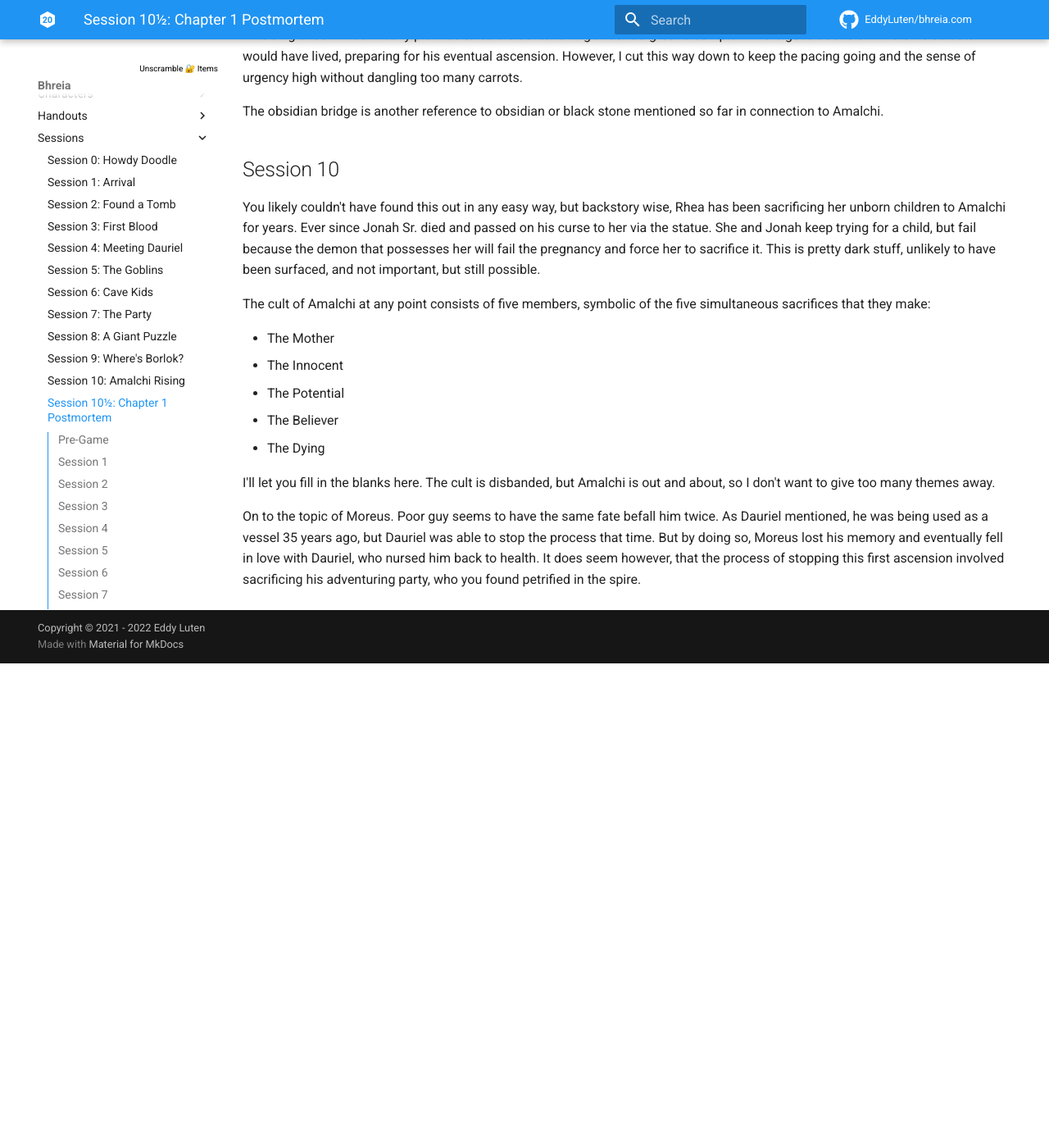
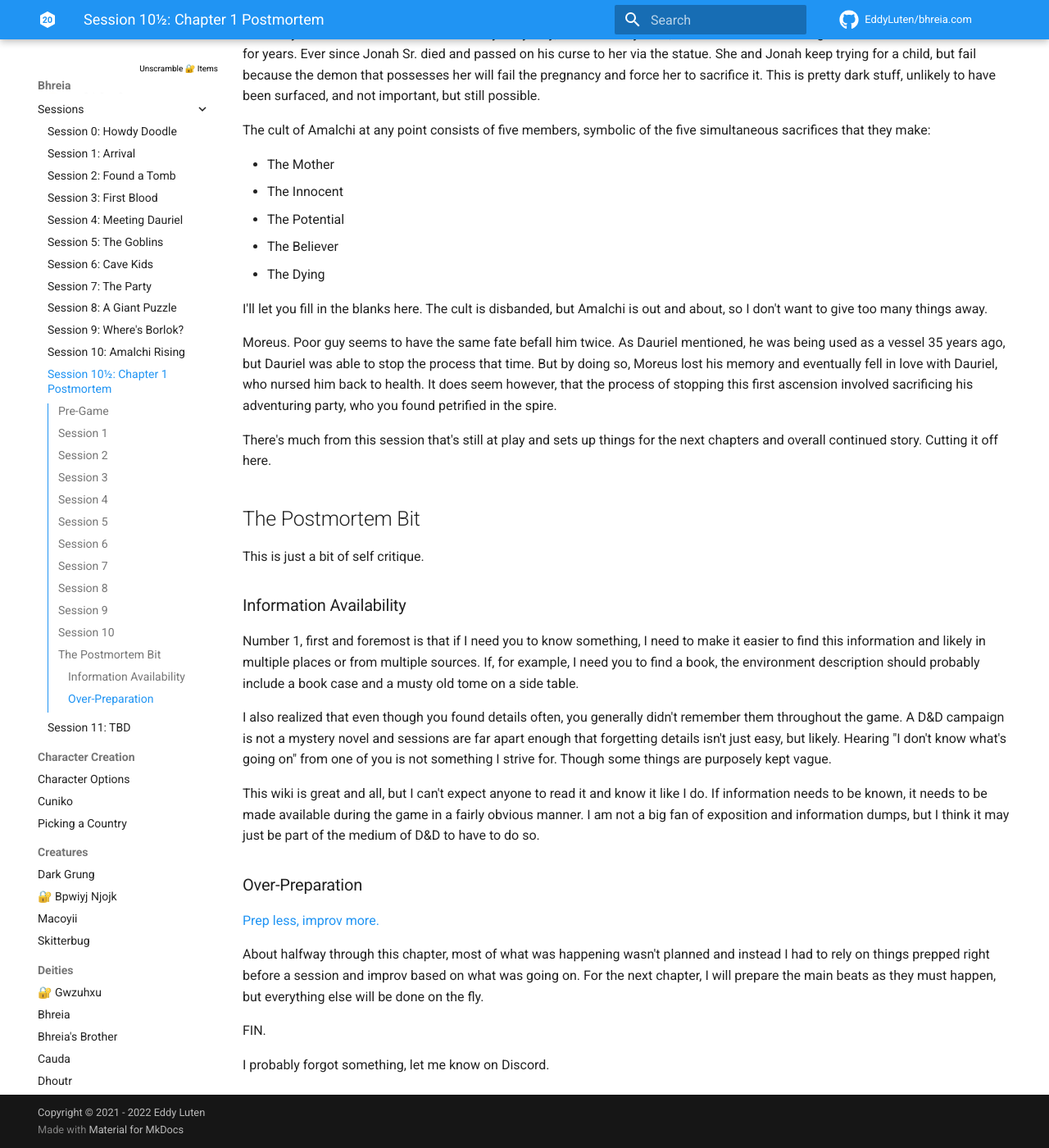
Before and after one commit to EddyLuten/bhreia.com, an MkDocs documentation site: the page built from docs/campaigns/sessions/session-10.5.md, in a window 1280 px wide and 1400 px high, scrolled down 8129 px. Shown: the whole window at 82% size. Built offline with MkDocs 1.6.1 and Material for MkDocs 9.7.7, drawn with Linux system fonts in a browser that asks for light colours; comment, search, counter and statistics services are not loaded; before the commit the page ends 8938 px from its top, so only the background shows below that; some of the changed text lies outside the part shown.

Commit message:
Finishing the postmortem

```diff
--- a/docs/campaigns/sessions/session-10.5.md
+++ b/docs/campaigns/sessions/session-10.5.md
@@ -12,7 +12,7 @@ Mea culpa!
     <img src="/assets/images/bhreia-first-sketch-tiny.jpg" />
   </a>
   <figcaption>
-    The first sketch of the map I made in a sketchbook on September 7, 2021.
+    The first map of Bhreia I made in a sketchbook on September 7, 2021.
   </figcaption>
 </figure>
 
@@ -86,13 +80,13 @@ There was also a hidden entrance in the marketplace itself leading directly down
 
 Fighting the stirges was intended for the four initial players and I forgot to adjust it after Pasha joined. I also think that even with more stirges, the battle was still too easy.
 
-In intially had planned for a hidden passageway into the caves where you'd eventually meet Amalchi in Session 10, but figured that entering it from here would force the game to go too fast and things would make even less sense.
+I initially had planned for a hidden passageway into the caves where you'd eventually meet Amalchi in Session 10, but figured that entering it from here would force the game to go too fast and things would make even less sense.
 
 The rare gold coins that you left behind in the chest could have sold for A LOT of money.
 
-Cauldin's corpse could not have been preserved if the tomb was opened, it was fucked regardless. Though, certain... *effects* were worsened due to the rough and disrespectful handling of the sarcophagus. This effect is still secret, but it was changed to what it is now only moments before this session.
+Cauldin's corpse could not have been preserved if the tomb was opened, it was fucked regardless. Though, certain... *effects* were worsened due to the rough and disrespectful handling of the sarcophagus. This effect is still secret to most of you, but it was changed to what it is now only moments before this session.
 
-Covering your tracks and fixing up the tomb on your way out didn't work. The same spell you encounter in a later session (a type of modified Alarm spell) alerted someone that the tomb was breached.
+Covering your tracks and fixing up the tomb on your way out didn't work. The same spell you encounter in a later session (a type of modified Alarm spell) alerted someone that the tomb was breached since Sah-Sauj just walked through the area for the first time.
 
 The next morning, when you met Borlok, he was talking to Rhea. They were both members of the cult and quietly discussing the breach to the tomb the night before.
 
@@ -121,6 +115,8 @@ Dauriel's whole idea of selecting you as a group stems from what you put in your
 - In Pasha's case, the event you observed and what it caused
 
 As for Sah-Sauj, he was curious about how things would work out, but remained suspicious of him. Especially after seeing his holy symbol and talking about Brother. He never divulged more information than he felt comfortable with, especially about his past.
+
+In general, and as you intuited a few times, Dauriel was hiding a lot more information that he was parting with. He could have been pressured or persuaded to surrender more of it.
 
 Dauriel pulling in his female Tabaxi servant named Chickadee was also meant to be an awkward moment displaying a dissonance of the dynamic between the servant and her master. While not a slave as asked during the session, obviously she can't speak her mind fully in fear of repercussions that could leave her and her family abroad penniless.
 
@@ -260,7 +256,7 @@ This lava pool and the blood tubes are directly underneath the tomb as you guess
 
 This single room was initially planned to be the center of a giant underground complex where generations of Amalchi's cultists would have lived, preparing for his eventual ascension. However, I cut this way down to keep the pacing going and the sense of urgency high without dangling too many carrots.
 
-The obsidian bridge is another reference to obsidian or black stone mentioned so far in connection to Amalchi.
+The obsidian bridge is another reference to obsidian or black stone mentioned so far in connection to Amalchi. The stuffed owlbear in Dauriel's library encrusted with it, various described decorations, the black chunks of obsidian that Dauriel coughs up.
 
 ## Session 10
 
@@ -274,6 +270,30 @@ The cult of Amalchi at any point consists of five members, symbolic of the five
 - The Believer
 - The Dying
 
-I'll let you fill in the blanks here. The cult is disbanded, but Amalchi is out and about, so I don't want to give too many themes away.
+I'll let you fill in the blanks here. The cult is disbanded, but Amalchi is out and about, so I don't want to give too many things away.
 
-On to the topic of Moreus. Poor guy seems to have the same fate befall him twice. As Dauriel mentioned, he was being used as a vessel 35 years ago, but Dauriel was able to stop the process that time. But by doing so, Moreus lost his memory and eventually fell in love with Dauriel, who nursed him back to health. It does seem however, that the process of stopping this first ascension involved sacrificing his adventuring party, who you found petrified in the spire.
+Moreus. Poor guy seems to have the same fate befall him twice. As Dauriel mentioned, he was being used as a vessel 35 years ago, but Dauriel was able to stop the process that time. But by doing so, Moreus lost his memory and eventually fell in love with Dauriel, who nursed him back to health. It does seem however, that the process of stopping this first ascension involved sacrificing his adventuring party, who you found petrified in the spire.
+
+There's much from this session that's still at play and sets up things for the next chapters and overall continued story. Cutting it off here.
+
+## The Postmortem Bit
+
+This is just a bit of self critique.
+
+### Information Availability
+
+Number 1, first and foremost is that if I need you to know something, I need to make it easier to find this information and likely in multiple places or from multiple sources. If, for example, I need you to find a book, the environment description should probably include a book case and a musty old tome on a side table.
+
+I also realized that even though you found details often, you generally didn't remember them throughout the game. A D&D campaign is not a mystery novel and sessions are far apart enough that forgetting details isn't just easy, but likely. Hearing "I don't know what's going on" from one of you is not something I strive for. Though some things are purposely kept vague.
+
+This wiki is great and all, but I can't expect anyone to read it and know it like I do. If information needs to be known, it needs to be made available during the game in a fairly obvious manner. I am not a big fan of exposition and information dumps, but I think it may just be part of the medium of D&D to have to do so.
+
+### Over-Preparation
+
+[Prep less, improv more.](https://discord.com/channels/885548778155831407/885548779095351391/926876172627902484)
+
+About halfway through this chapter, most of what was happening wasn't planned and instead I had to rely on things prepped right before a session and improv based on what was going on. For the next chapter, I will prepare the main beats as they must happen, but everything else will be done on the fly.
+
+FIN.
+
+I probably forgot something, let me know on Discord.
--- a/mkdocs.yml
+++ b/mkdocs.yml
@@ -41,7 +41,7 @@ theme:
     primary: blue
     accent: orange
   features:
-    # - navigation.expand
+    - navigation.expand
     - navigation.sections
     # - navigation.indexes
     - navigation.top
```
Also changed, not shown: other parts of docs/campaigns/sessions/session-10.5.md (+2 -8 lines).
